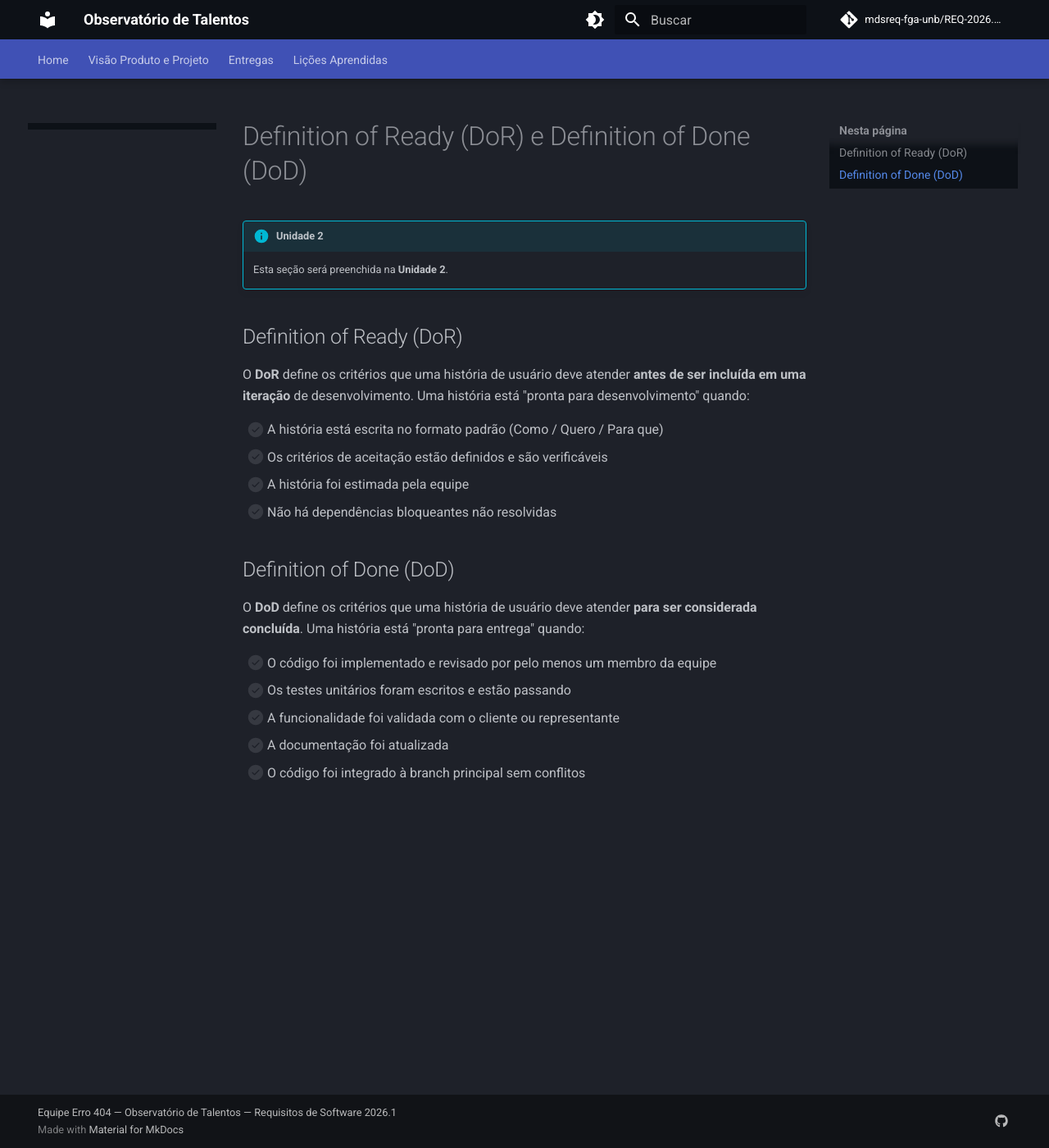
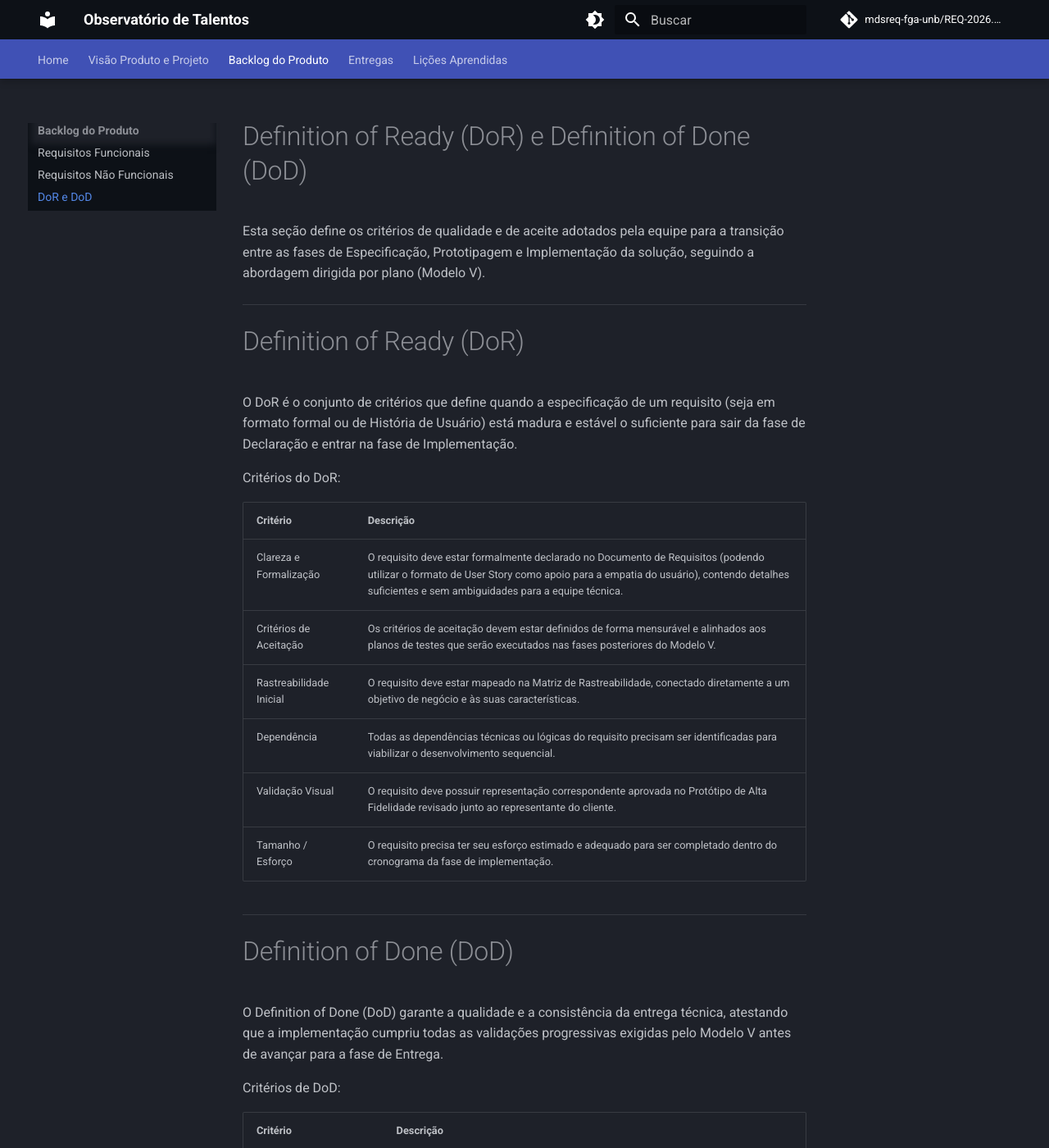
Before and after one commit to mdsreq-fga-unb/REQ-2026.1-T02-ObservatorioJovensTalentos, an MkDocs documentation site: the page built from docs/backlog-produto/dor-dod.md, in a window 1280 px wide and 1400 px high. Shown: the whole window at 82% size. Built offline with MkDocs 1.6.1 and Material for MkDocs 9.7.7, drawn with Linux system fonts in a browser that asks for light colours; comment, search, counter and statistics services are not loaded; some of the changed text lies outside the part shown.

Commit message:
docs(gh-pages): dor e dod

```diff
--- a/docs/backlog-produto/dor-dod.md
+++ b/docs/backlog-produto/dor-dod.md
@@ -1,23 +1,38 @@
 # Definition of Ready (DoR) e Definition of Done (DoD)
 
-!!! info "Unidade 2"
-    Esta seção será preenchida na **Unidade 2**.
+Esta seção define os critérios de qualidade e de aceite adotados pela equipe para a transição entre as fases de Especificação, Prototipagem e Implementação da solução, seguindo a abordagem dirigida por plano (Modelo V).
 
-## Definition of Ready (DoR)
+---
 
-O **DoR** define os critérios que uma história de usuário deve atender **antes de ser incluída em uma iteração** de desenvolvimento. Uma história está "pronta para desenvolvimento" quando:
+# Definition of Ready (DoR)
 
-- [ ] A história está escrita no formato padrão (Como / Quero / Para que)
-- [ ] Os critérios de aceitação estão definidos e são verificáveis
-- [ ] A história foi estimada pela equipe
-- [ ] Não há dependências bloqueantes não resolvidas
+O DoR é o conjunto de critérios que define quando a especificação de um requisito (seja em formato formal ou de História de Usuário) está madura e estável o suficiente para sair da fase de Declaração e entrar na fase de Implementação.
 
-## Definition of Done (DoD)
+Critérios do DoR:
 
-O **DoD** define os critérios que uma história de usuário deve atender **para ser considerada concluída**. Uma história está "pronta para entrega" quando:
+| Critério | Descrição |
+|---|---|
+| Clareza e Formalização | O requisito deve estar formalmente declarado no Documento de Requisitos (podendo utilizar o formato de User Story como apoio para a empatia do usuário), contendo detalhes suficientes e sem ambiguidades para a equipe técnica. |
+| Critérios de Aceitação | Os critérios de aceitação devem estar definidos de forma mensurável e alinhados aos planos de testes que serão executados nas fases posteriores do Modelo V. |
+| Rastreabilidade Inicial | O requisito deve estar mapeado na Matriz de Rastreabilidade, conectado diretamente a um objetivo de negócio e às suas características. |
+| Dependência | Todas as dependências técnicas ou lógicas do requisito precisam ser identificadas para viabilizar o desenvolvimento sequencial. |
+| Validação Visual | O requisito deve possuir representação correspondente aprovada no Protótipo de Alta Fidelidade revisado junto ao representante do cliente. |
+| Tamanho / Esforço | O requisito precisa ter seu esforço estimado e adequado para ser completado dentro do cronograma da fase de implementação. |
 
-- [ ] O código foi implementado e revisado por pelo menos um membro da equipe
-- [ ] Os testes unitários foram escritos e estão passando
-- [ ] A funcionalidade foi validada com o cliente ou representante
-- [ ] A documentação foi atualizada
-- [ ] O código foi integrado à branch principal sem conflitos
+---
+
+# Definition of Done (DoD)
+
+O Definition of Done (DoD) garante a qualidade e a consistência da entrega técnica, atestando que a implementação cumpriu todas as validações progressivas exigidas pelo Modelo V antes de avançar para a fase de Entrega.
+
+Critérios de DoD:
+
+| Critério | Descrição |
+|---|---|
+| Código segue os padrões do projeto | O código deve respeitar a padronização das tecnologias escolhidas (React no Front-end, Python/Flask no Back-end, PostgreSQL e Docker) e convenções da equipe (Ref: RNF14 a RNF17). |
+| Testes do Modelo V executados | O código deve passar pelas fases de verificação do Modelo V: Testes de Unidade, Testes de Integração e Testes de Aceitação (Ref: RNF13). |
+| Conformidade com os Critérios de Aceite | A funcionalidade desenvolvida deve atender a 100% dos critérios de aceitação, regras de negócio e Restrições de Qualidade (como LGPD e tráfego HTTPS) estabelecidos na Especificação Formal (Ref: RNF08 e RNF10). |
+| Fidelidade ao Protótipo Validado | O código deve ser idêntico ao Protótipo de Alta Fidelidade aprovado, ser totalmente responsivo (resoluções de 320px a 1920px) e seguir as diretrizes de acessibilidade (Ref: RNF03). |
+| Matriz de Rastreabilidade Atualizada | A Matriz de Rastreabilidade Completa deve estar atualizada, conectando o requisito aprovado ao seu respectivo módulo de código e ao resultado dos testes de sistema. |
+| Código aprovado por Inspeção Técnica | O código deve passar por uma inspeção técnica (revisão) por outro membro da equipe para rastreamento de defeitos antes da integração. |
+| Documentação Técnica Finalizada | O MVP em produção deve estar acompanhado da documentação completa (APIs, manuais e logs). |
--- a/mkdocs.yml
+++ b/mkdocs.yml
@@ -88,11 +88,11 @@
     - Visão do Projeto: visao-produto-projeto/visao-projeto.md
 
 
-  #- Backlog do Produto:
-    #- Requisitos Funcionais: backlog-produto/requisitos-funcionais.md
-    #- Requisitos Não Funcionais: backlog-produto/requisitos-nao-funcionais.md
+  - Backlog do Produto:
+    - Requisitos Funcionais: backlog-produto/requisitos-funcionais.md
+    - Requisitos Não Funcionais: backlog-produto/requisitos-nao-funcionais.md
     #- Histórias de Usuário: backlog-produto/historias-usuario.md
-    #- DoR e DoD: backlog-produto/dor-dod.md
+    - DoR e DoD: backlog-produto/dor-dod.md
     #- Priorização: backlog-produto/priorizacao.md
 
   #- Iterações:
```
